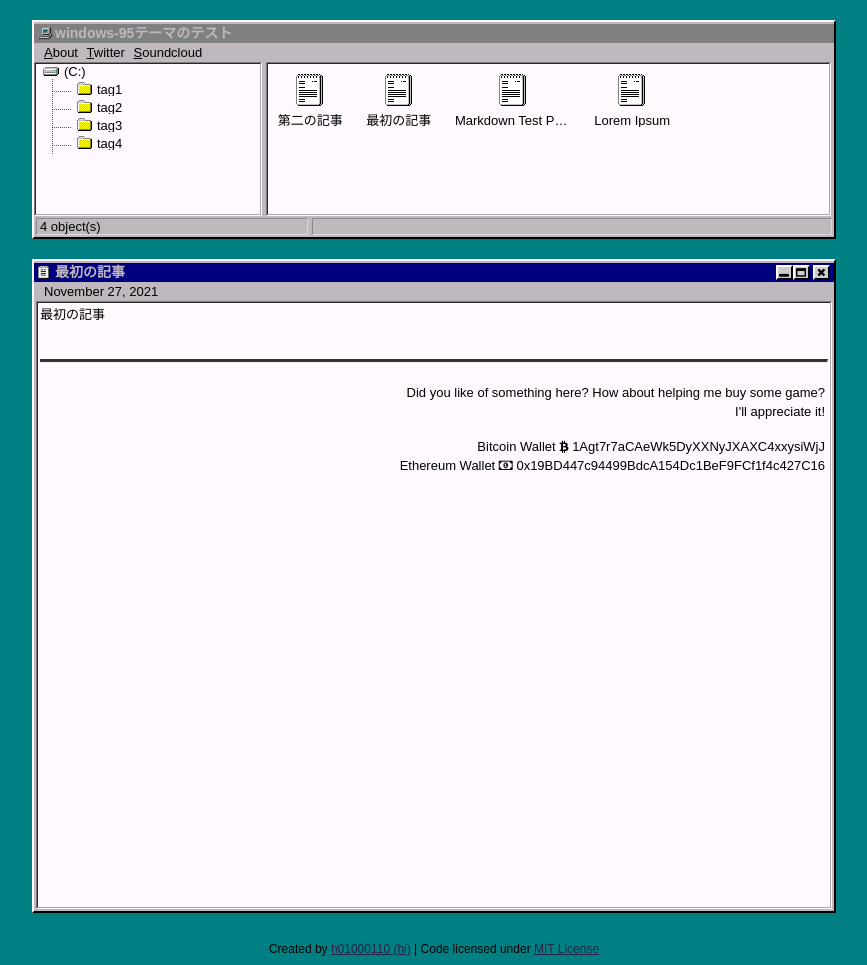
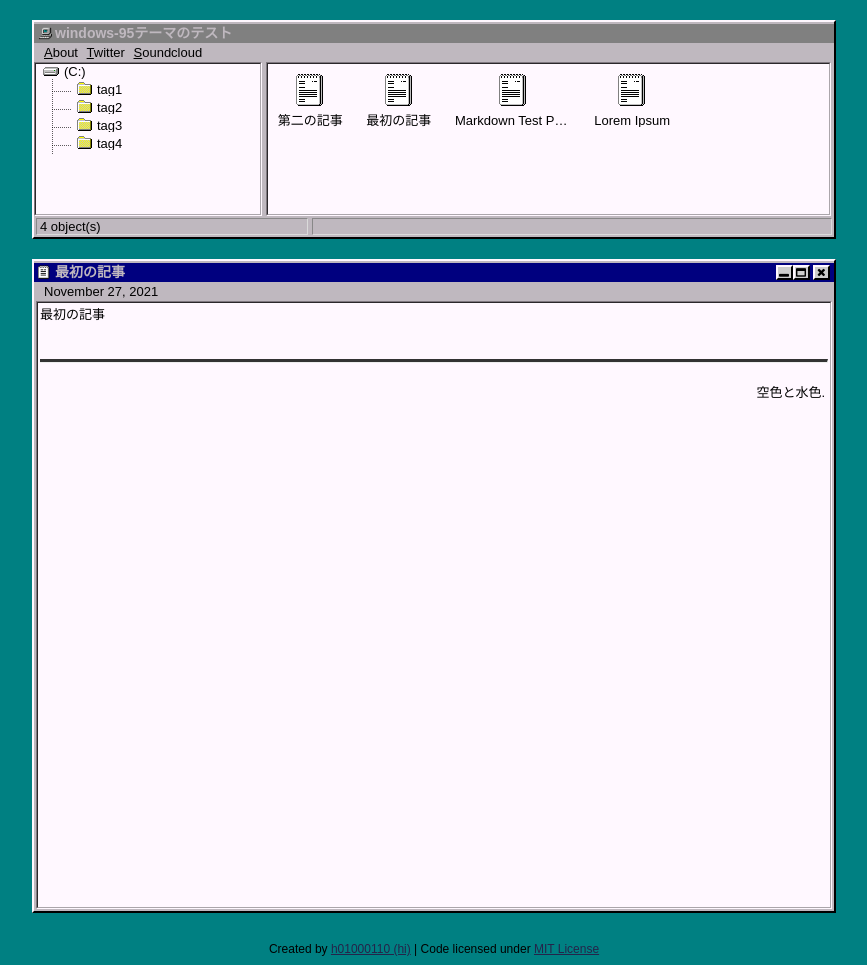
Before and after one commit to sammaya164/skyblue, a Jekyll site: the page built from _posts/2021-11-27-thefirstpost.md, in a window 1280 px wide. Shown: the whole page, without its empty margins (206-1073 px from the left). Built offline with Jekyll 4.4.1, drawn with Linux system fonts in a browser that asks for light colours.

Commit message:
Update donate.html

```diff
--- a/_includes/donate.html
+++ b/_includes/donate.html
@@ -2,7 +2,5 @@
 <hr>
 <br>
 <div class="donate">
-	<p>Did you like of something here? How about helping me buy some game?<br>
-	I'll appreciate it!</p>
-	<p>Bitcoin Wallet <i class="fa fa-btc"></i> 1Agt7r7aCAeWk5DyXXNyJXAXC4xxysiWjJ<br>Ethereum Wallet <i class="fa fa-money"></i> 0x19BD447c94499BdcA154Dc1BeF9FCf1f4c427C16</p>
+	<p>空色と水色.</p>
 </div>
```
